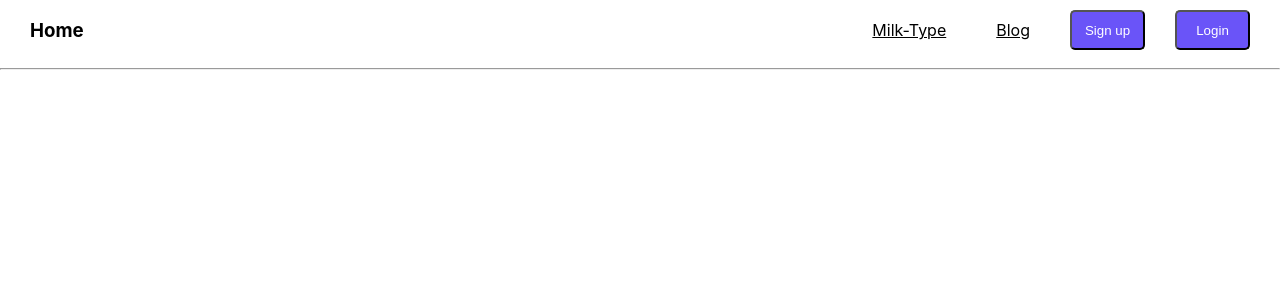
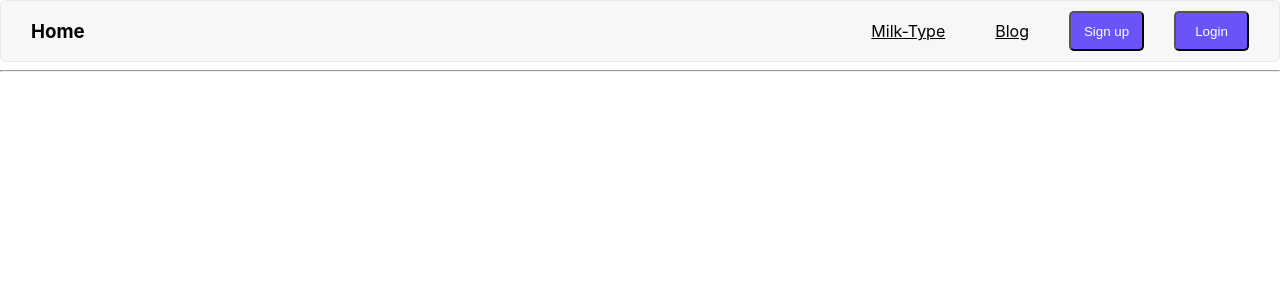
Before and after one commit to sonse184220/SWP-MilkShop, a React (Create React App) app in the folder src/frontend/: page / in a window 1280 px wide. Shown: the top 300 px of the page. Built offline with nearby package versions, Linux system fonts and the light colour scheme.

Commit message:
index.css

```diff
--- a/src/frontend/src/Reused-component/index.css
+++ b/src/frontend/src/Reused-component/index.css
@@ -4,6 +4,9 @@
   justify-content: space-between;
   padding-top: 10px;
   padding-bottom: 10px;
+  border-radius: 5px;
+  background-color: hsl(0, 0%, 97%);
+  border: 1px solid hsl(0, 0%, 91%);
 }
 
 .header-content h3 {
@@ -47,9 +50,9 @@
 }
 
 footer {
-  background-color: #f8f8f8;
+  background-color: hsl(0, 0%, 97%);
   padding: 20px;
-  border: 1px solid #e7e7e7;
+  border: 1px solid hsl(0, 0%, 91%);
   border-radius: 5px;
   padding-bottom: 20px;
 }
```
